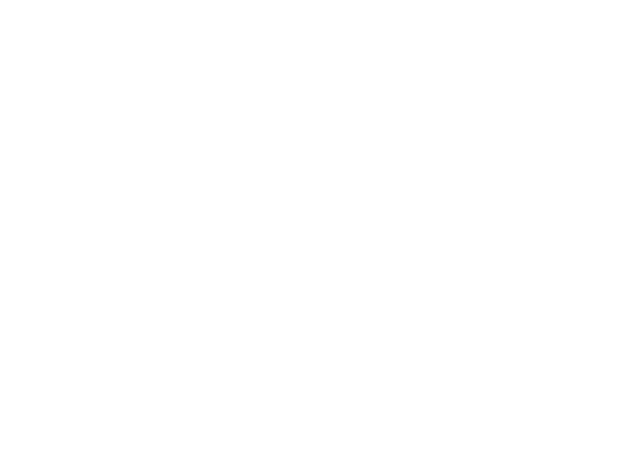
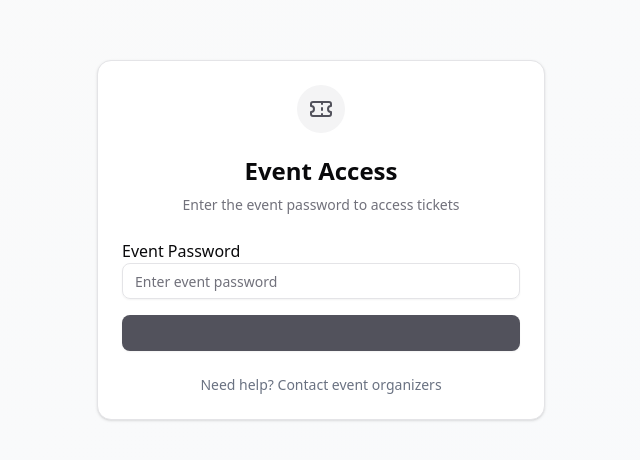
Before and after one commit to bhopalg/cultur3-ticketing, a Next.js app: page /login in a window 1280 px wide. Shown: the part 160-620 px from the top of the page, without its empty margins (319-959 px from the left). Built offline with nearby package versions, Linux system fonts and the light colour scheme.

Commit message:
add loading component and login form for event access

```diff
--- /dev/null
+++ b/src/app/login/loading.tsx
@@ -0,0 +1,39 @@
+import { Card, CardContent, CardHeader } from "@/components/ui/card";
+import { Skeleton } from "@/components/ui/skeleton";
+
+export default function Loading() {
+  return (
+    <div className="min-h-screen flex items-center justify-center bg-gradient-to-br from-zinc-50 to-slate-50 p-4">
+      <Card className="w-full max-w-md">
+        <CardHeader className="text-center space-y-4">
+          <div className="mx-auto w-12 h-12 bg-zinc-100 rounded-full flex items-center justify-center">
+            <Skeleton className="w-6 h-6" />
+          </div>
+          <div className="space-y-2">
+            <Skeleton className="h-7 w-32 mx-auto" />
+            <Skeleton className="h-4 w-48 mx-auto" />
+          </div>
+        </CardHeader>
+        <CardContent>
+          <div className="space-y-4">
+            <div className="space-y-2">
+              <Skeleton className="h-4 w-24" />
+              <div className="relative">
+                <Skeleton className="h-10 w-full" />
+                <div className="absolute right-3 top-1/2 transform -translate-y-1/2">
+                  <Skeleton className="h-4 w-4" />
+                </div>
+              </div>
+            </div>
+
+            <Skeleton className="h-10 w-full" />
+          </div>
+
+          <div className="mt-6 text-center">
+            <Skeleton className="h-4 w-40 mx-auto" />
+          </div>
+        </CardContent>
+      </Card>
+    </div>
+  );
+}
--- a/src/app/login/page.tsx
+++ b/src/app/login/page.tsx
@@ -1,3 +1,32 @@
+import {
+  Card,
+  CardContent,
+  CardDescription,
+  CardHeader,
+  CardTitle,
+} from "@/components/ui/card";
+import { Ticket } from "lucide-react";
+import LoginForm from "@/components/login-form";
+
 export default function Page() {
-  return <></>;
+  return (
+    <div className="min-h-screen flex items-center justify-center bg-gradient-to-br from-zinc-50 to-slate-50 p-4">
+      <Card className="w-full max-w-md">
+        <CardHeader className="text-center space-y-4">
+          <div className="mx-auto w-12 h-12 bg-zinc-100 rounded-full flex items-center justify-center">
+            <Ticket className="w-6 h-6 text-zinc-600" />
+          </div>
+          <div>
+            <CardTitle className="text-2xl font-bold">Event Access</CardTitle>
+            <CardDescription className="mt-2">
+              Enter the event password to access tickets
+            </CardDescription>
+          </div>
+        </CardHeader>
+        <CardContent>
+          <LoginForm />
+        </CardContent>
+      </Card>
+    </div>
+  );
 }
--- /dev/null
+++ b/src/components/login-form/index.tsx
@@ -0,0 +1,59 @@
+import { Input } from "@/components/ui/input";
+import { Button } from "@/components/ui/button";
+
+export default function LoginForm() {
+  return (
+    <>
+      <form className="space-y-4">
+        <div className="space-y-2">
+          <label htmlFor="password">Event Password</label>
+          <div className="relative">
+            <Input
+              id="password"
+              // type={showPassword ? "text" : "password"}
+              // value={password}
+              // onChange={(e) => setPassword(e.target.value)}
+              placeholder="Enter event password"
+              className="pr-10"
+              required
+            />
+            <Button
+              type="button"
+              variant="ghost"
+              size="icon"
+              className="absolute right-0 top-0 h-full px-3 hover:bg-transparent"
+              // onClick={() => setShowPassword(!showPassword)}
+            >
+              {/*{showPassword ? (*/}
+              {/*  <EyeOff className="h-4 w-4 text-gray-500" />*/}
+              {/*) : (*/}
+              {/*  <Eye className="h-4 w-4 text-gray-500" />*/}
+              {/*)}*/}
+              <span className="sr-only">
+                {/*{showPassword ? "Hide password" : "Show password"}*/}
+              </span>
+            </Button>
+          </div>
+        </div>
+
+        {/*{error && (*/}
+        {/*  <div className="text-sm text-red-600 bg-red-50 p-3 rounded-md">*/}
+        {/*    {error}*/}
+        {/*  </div>*/}
+        {/*)}*/}
+
+        <Button
+          type="submit"
+          className="w-full bg-zinc-600 hover:bg-zinc-700"
+          // disabled={isLoading}
+        >
+          {/*{isLoading ? "Verifying..." : "Access Event"}*/}
+        </Button>
+      </form>
+
+      <div className="mt-6 text-center text-sm text-gray-500">
+        <p>Need help? Contact event organizers</p>
+      </div>
+    </>
+  );
+}
```
